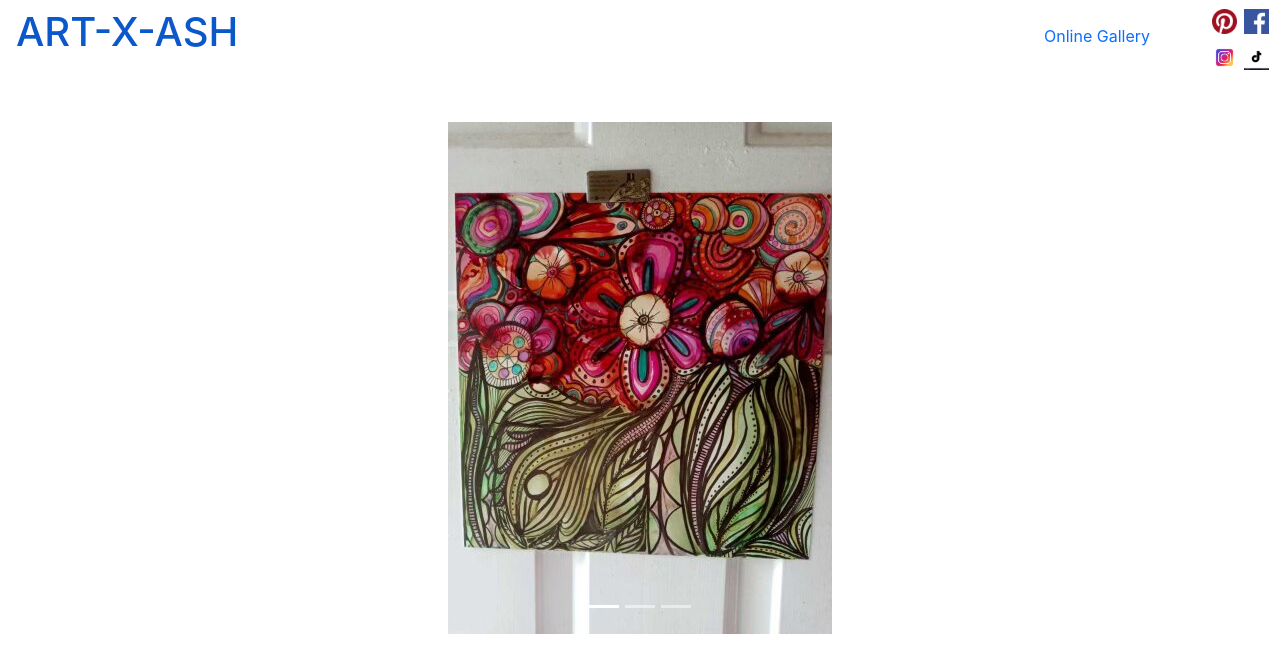
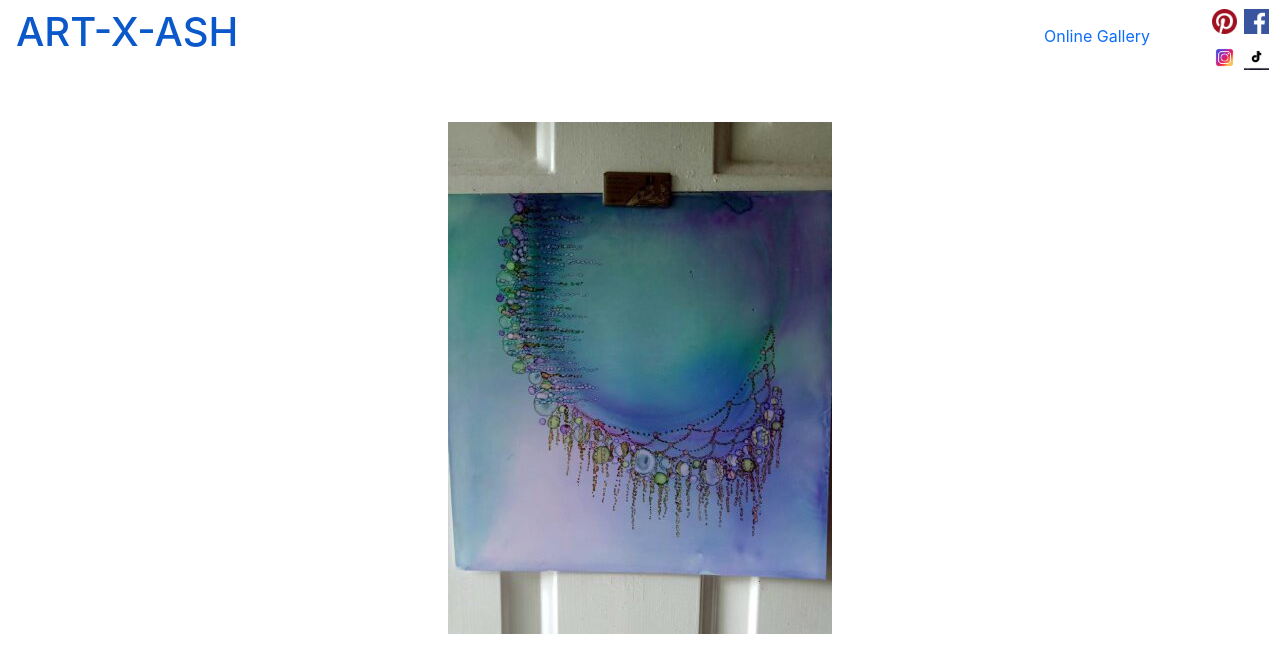
Before and after one commit to EASYMAK777/art-x-ash, a React (Create React App) app: page / in a window 1280 px wide. Shown: the top 672 px of the page. Built offline with nearby package versions, Linux system fonts and the light colour scheme.

Commit message:
removed controls and indicator from carousel

```diff
--- a/src/components/Carousel.js
+++ b/src/components/Carousel.js
@@ -6,7 +6,12 @@ import amy2 from "../img/Amy2.jpg";
 
 function ImageCarousel() {
   return (
-    <Carousel className="carousel">
+    <Carousel
+      className="carousel"
+      controls={false}
+      indicatorLabels={[]}
+      indicators={false}
+    >
       <Carousel.Item className="carousel-item" interval={1000}>
         <img
           className="art-work"
```
